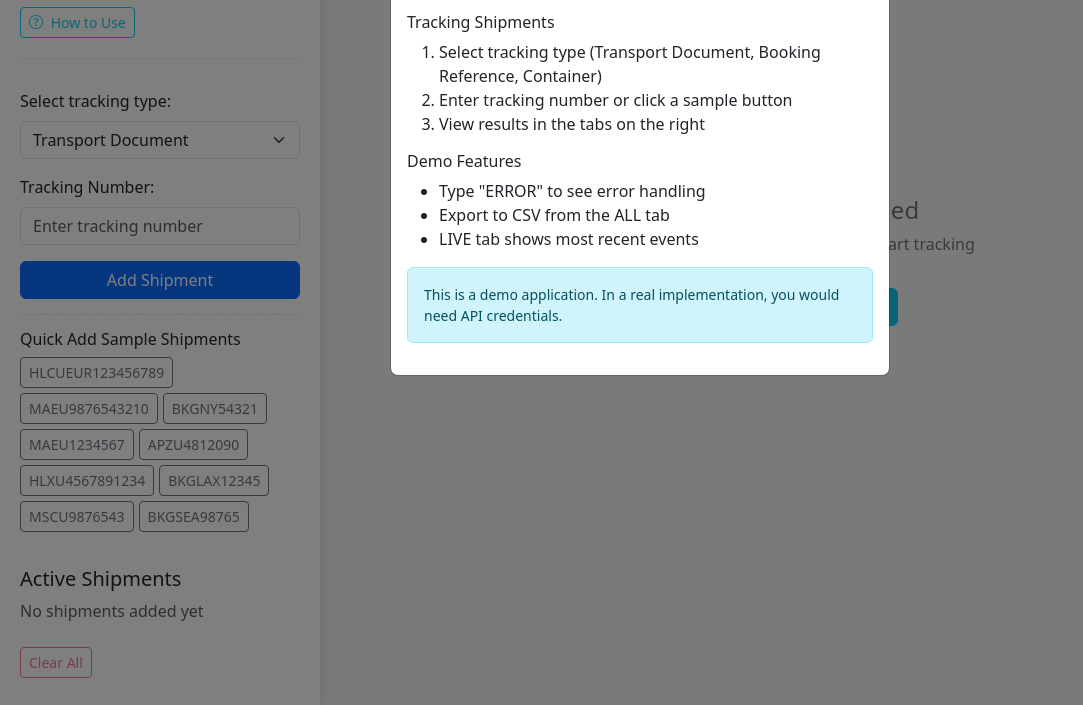
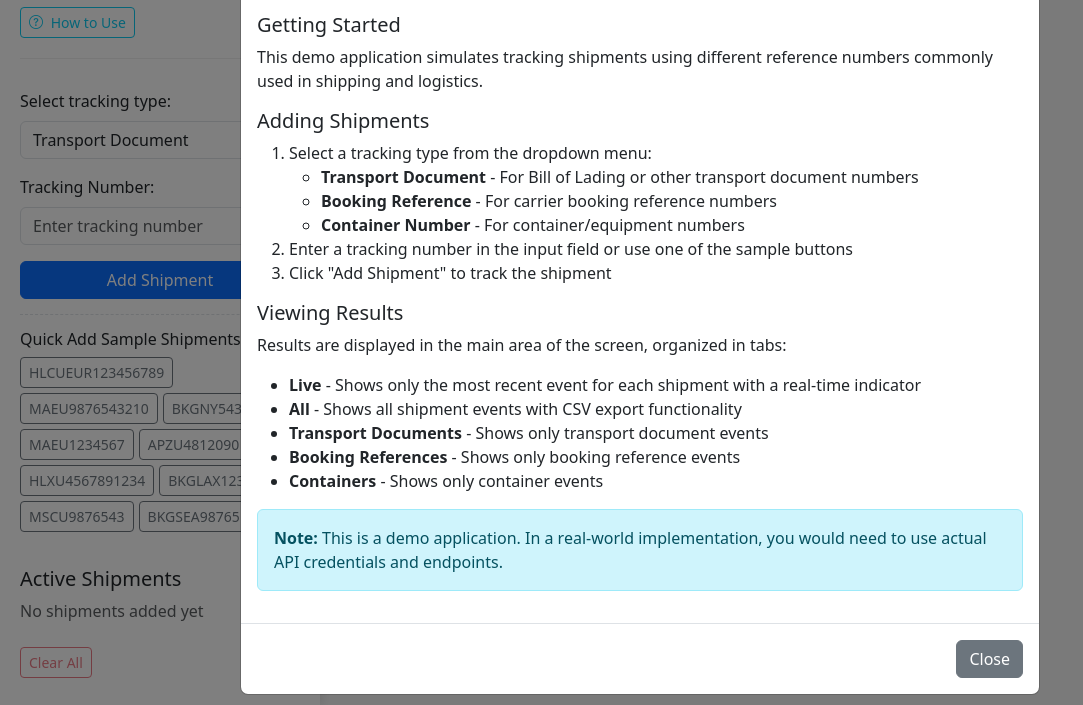
Before and after one commit to mrrttjd/shipment-tracker, a plain HTML site: page index.html in a window 1280 px wide. Shown: the part 95-800 px from the top of the page, without its empty margins (0-1083 px from the left). Drawn offline with nearby package versions, Linux system fonts and the light colour scheme.

Commit message:
feat: demo description

```diff
--- a/index.html
+++ b/index.html
@@ -136,30 +136,45 @@
 <body>
     <!-- Help Modal -->
     <div class="modal fade" id="helpModal" tabindex="-1" aria-labelledby="helpModalLabel" aria-hidden="true">
-        <div class="modal-dialog">
+        <div class="modal-dialog modal-lg">
             <div class="modal-content">
                 <div class="modal-header">
-                    <h5 class="modal-title" id="helpModalLabel">How to Use</h5>
+                    <h5 class="modal-title" id="helpModalLabel">How to Use the Shipment Tracker Demo</h5>
                     <button type="button" class="btn-close" data-bs-dismiss="modal" aria-label="Close"></button>
                 </div>
                 <div class="modal-body">
-                    <h6>Tracking Shipments</h6>
+                    <h5>Getting Started</h5>
+                    <p>This demo application simulates tracking shipments using different reference numbers commonly used in shipping and logistics.</p>
+
+                    <h5>Adding Shipments</h5>
                     <ol>
-                        <li>Select tracking type (Transport Document, Booking Reference, Container)</li>
-                        <li>Enter tracking number or click a sample button</li>
-                        <li>View results in the tabs on the right</li>
+                        <li>Select a tracking type from the dropdown menu:
+                            <ul>
+                                <li><strong>Transport Document</strong> - For Bill of Lading or other transport document numbers</li>
+                                <li><strong>Booking Reference</strong> - For carrier booking reference numbers</li>
+                                <li><strong>Container Number</strong> - For container/equipment numbers</li>
+                            </ul>
+                        </li>
+                        <li>Enter a tracking number in the input field or use one of the sample buttons</li>
+                        <li>Click "Add Shipment" to track the shipment</li>
                     </ol>
 
-                    <h6>Demo Features</h6>
+                    <h5>Viewing Results</h5>
+                    <p>Results are displayed in the main area of the screen, organized in tabs:</p>
                     <ul>
-                        <li>Type "ERROR" to see error handling</li>
-                        <li>Export to CSV from the ALL tab</li>
-                        <li>LIVE tab shows most recent events</li>
+                        <li><strong>Live</strong> - Shows only the most recent event for each shipment with a real-time indicator</li>
+                        <li><strong>All</strong> - Shows all shipment events with CSV export functionality</li>
+                        <li><strong>Transport Documents</strong> - Shows only transport document events</li>
+                        <li><strong>Booking References</strong> - Shows only booking reference events</li>
+                        <li><strong>Containers</strong> - Shows only container events</li>
                     </ul>
 
-                    <div class="alert alert-info small">
-                        This is a demo application. In a real implementation, you would need API credentials.
+                    <div class="alert alert-info">
+                        <strong>Note:</strong> This is a demo application. In a real-world implementation, you would need to use actual API credentials and endpoints.
                     </div>
+                </div>
+                <div class="modal-footer">
+                    <button type="button" class="btn btn-secondary" data-bs-dismiss="modal">Close</button>
                 </div>
             </div>
         </div>
```
